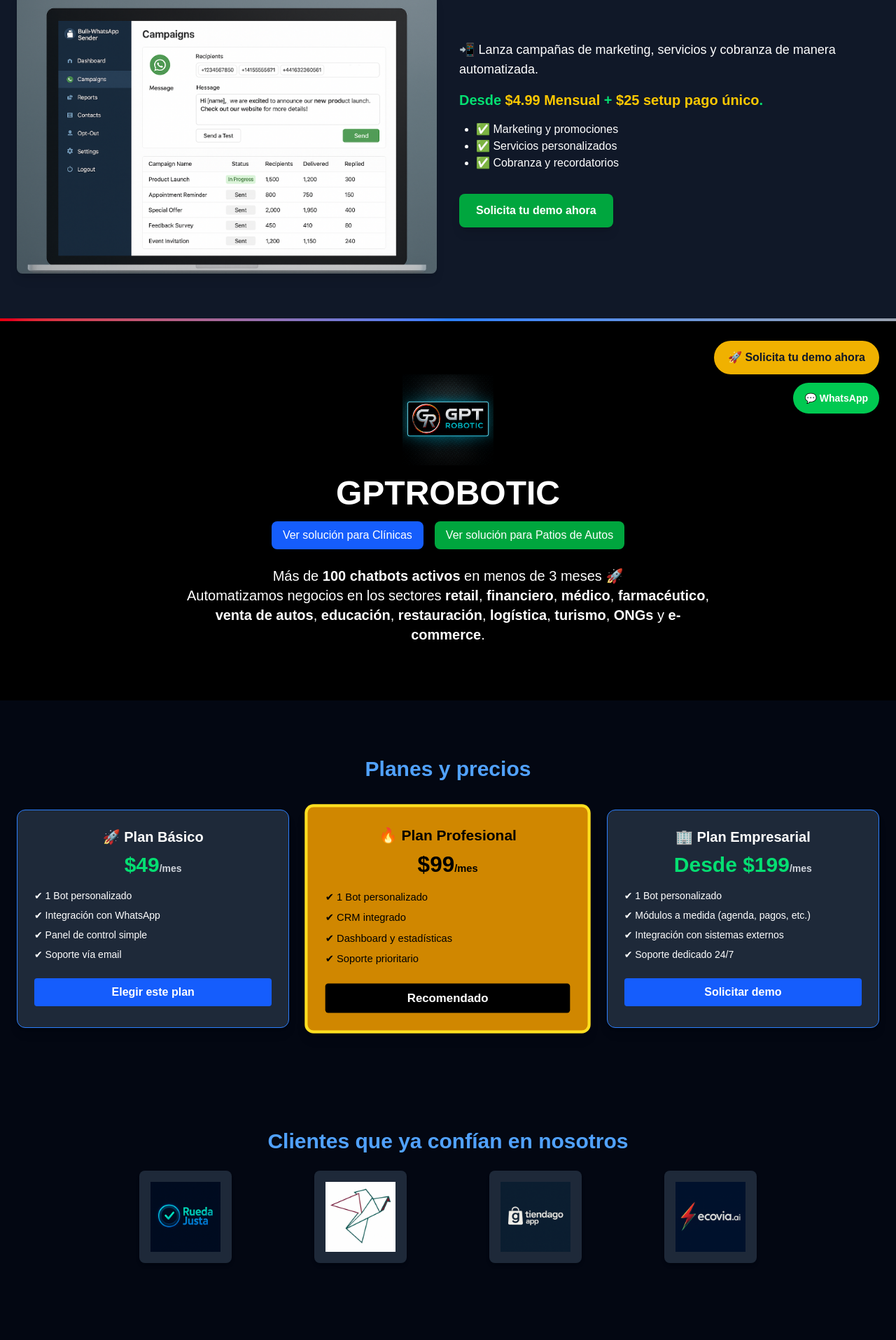
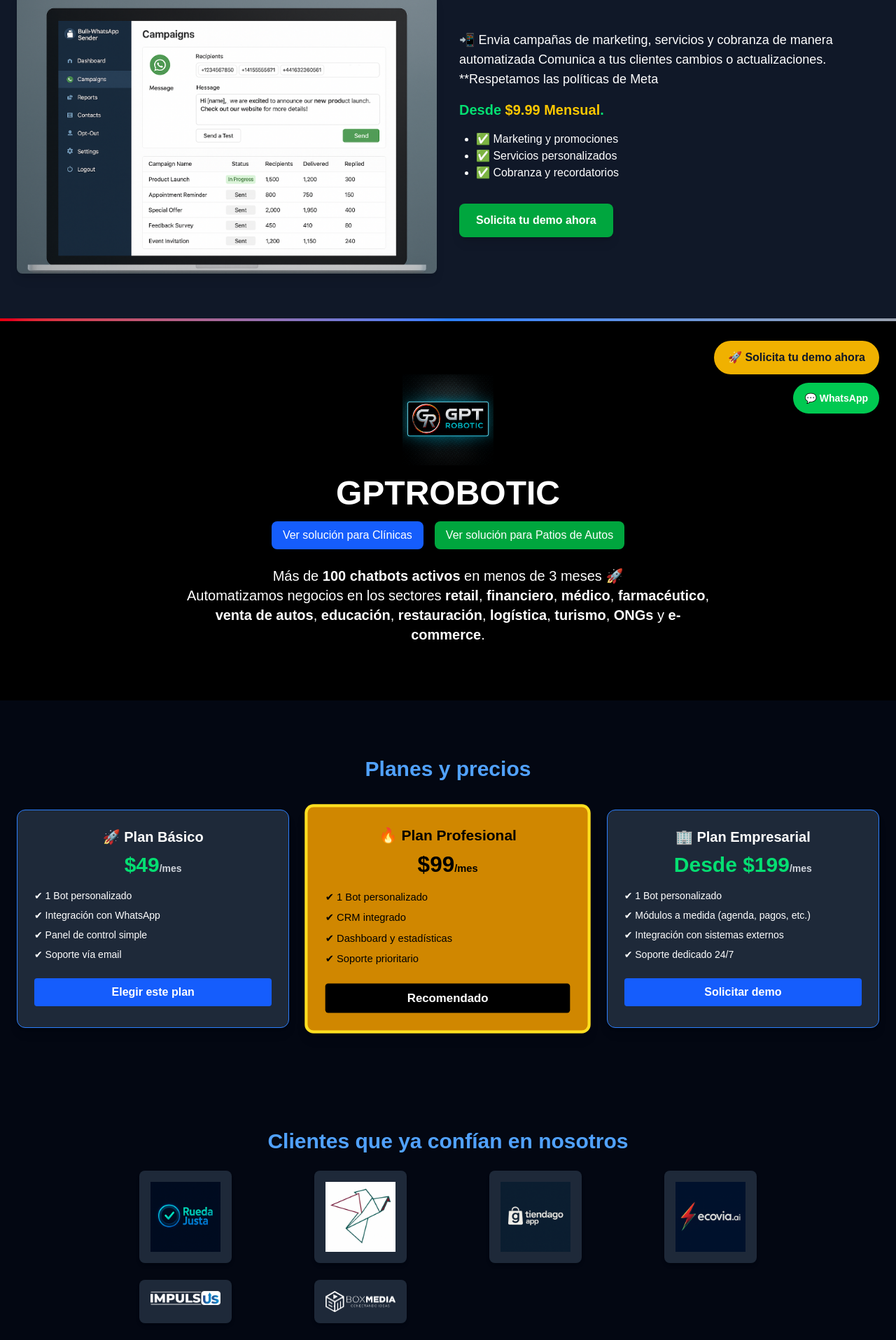
Before and after one commit to cvdante2020/gptrobotic, a Next.js app: page / in a window 1280 px wide. Shown: the part 185-2100 px from the top of the page at 70% size. Built offline with nearby package versions, Linux system fonts and the light colour scheme.

Commit message:
actualizacion de precio

```diff
--- a/pages/index.tsx
+++ b/pages/index.tsx
@@ -56,10 +56,12 @@ export default function Home() {
     </div>
     <div className="md:w-1/2 text-left space-y-4">
       <p className="text-lg">
-        📲 Lanza campañas de marketing, servicios y cobranza de manera automatizada.
+        📲 Envia campañas de marketing, servicios y cobranza de manera automatizada
+        Comunica a tus clientes cambios o actualizaciones.
+          **Respetamos las políticas de Meta
       </p>
       <p className="text-xl font-bold text-green-400">
-        Desde <span className="text-yellow-400">$4.99 Mensual</span> + <span className="text-yellow-400">$25 setup pago único</span>.
+        Desde <span className="text-yellow-400">$9.99 Mensual</span>.
       </p>
       <ul className="list-disc pl-6">
         <li>✅ Marketing y promociones</li>
@@ -147,6 +149,12 @@ export default function Home() {
           </a>
           <a href="https://ecovia.space" target="_blank" rel="noopener noreferrer" className="bg-gray-800 p-4 rounded-lg shadow-md hover:scale-105 transition">
             <Image src="/cliente4.png" alt="Ecovia" width={100} height={50} />
+          </a>
+           <a href="https://impulsuscorp.com/" target="_blank" rel="noopener noreferrer" className="bg-gray-800 p-4 rounded-lg shadow-md hover:scale-105 transition">
+            <Image src="/cliente6.png" alt="Impulsus" width={100} height={50} />
+          </a>
+          <a href="https://boxmedia.com.ec/" target="_blank" rel="noopener noreferrer" className="bg-gray-800 p-4 rounded-lg shadow-md hover:scale-105 transition">
+            <Image src="/cliente7.png" alt="Boxmedia" width={100} height={50} />
           </a>
         </div>
 
@@ -246,7 +254,7 @@ export default function Home() {
 
 <div className="text-center mt-10">
   <p className="text-xl font-bold text-green-400">
-    🥇 ¡Primeros 3 meses completamente <span className="underline text-white">gratis</span>!
+    🥇 ¡Primeros 3 meses completamente <span className="underline text-white">gratis en CRM</span>!
   </p>
   <button className="mt-4 px-6 py-3 bg-green-600 hover:bg-green-700 text-white rounded-lg shadow-lg transition-all">
     Solicita tu sistema CRM ahora
```
Also changed, not shown: public/cliente6.png (added), public/cliente7.png (added).
